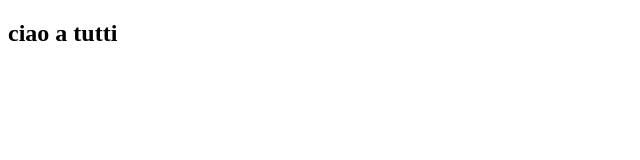
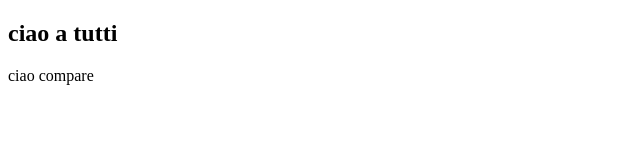
Before and after one commit to Rosario-hub/gitTest, a plain HTML site: page index.html in a window 1280 px wide. Shown: the whole page, without its empty margins (0-640 px from the left). Drawn offline with Linux system fonts and the light colour scheme.

Commit message:
Update index.html
Ho aggiunto un paragrafo

```diff
--- a/index.html
+++ b/index.html
@@ -7,5 +7,6 @@
 </head>
 <body>
     <h2>ciao a tutti</h2>
+    <p> ciao compare</p>
 </body>
 </html>
```
